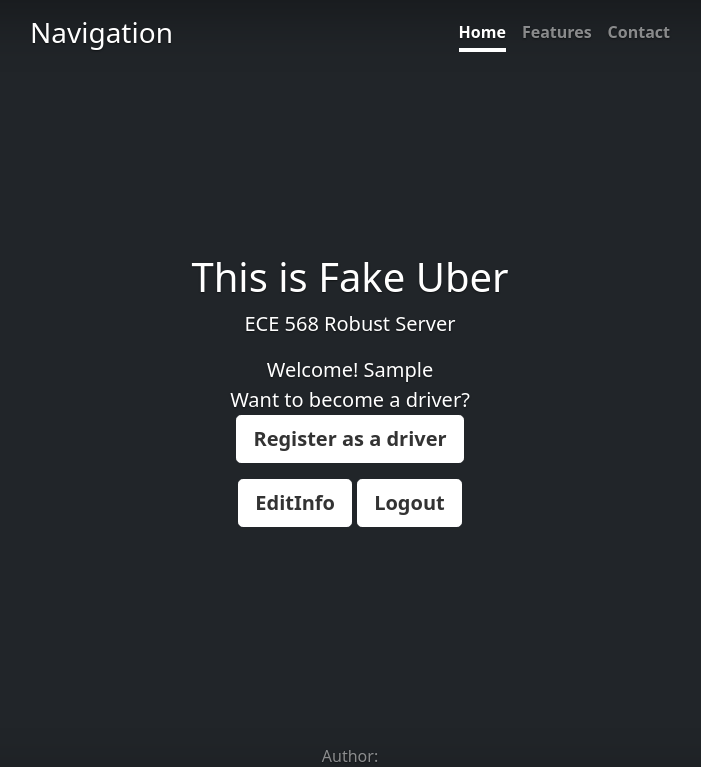
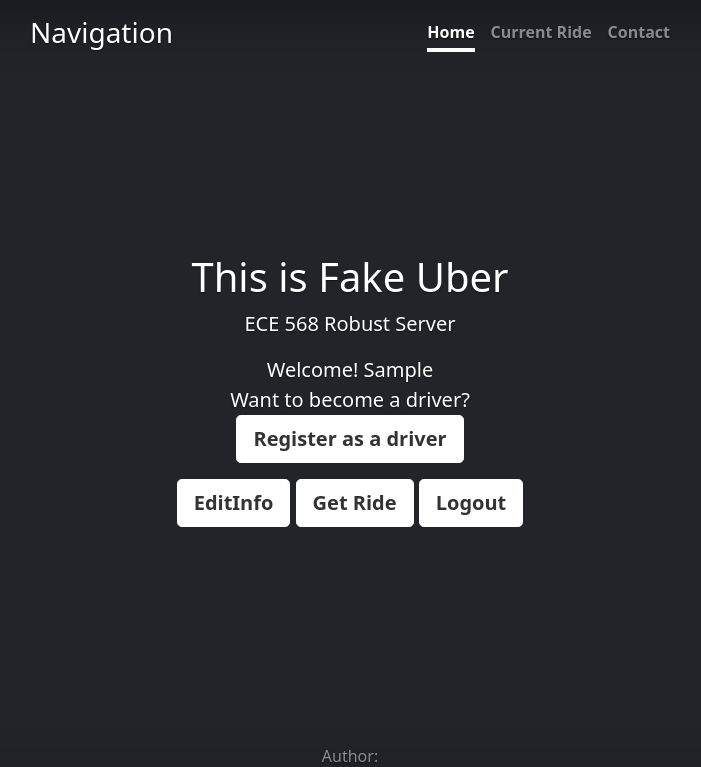
Before and after one commit to Julius-1998/Django, a Django app: page / in a window 1280 px wide. Shown: the top 767 px of the page, without its empty margins (290-991 px from the left). Run offline with Django 4.2, Linux system fonts and the light colour scheme; the visitor is signed in with stand-in values (Sample User, id 1); data that the repository does not hold is empty.

Commit message:
update homepage

```diff
--- a/homepage/templates/homepage/homepage.html
+++ b/homepage/templates/homepage/homepage.html
@@ -31,7 +31,7 @@
       <h3 class="float-md-start mb-0">Navigation</h3>
       <nav class="nav nav-masthead justify-content-center float-md-end">
         <a class="nav-link active" aria-current="page" href="#">Home</a>
-        <a class="nav-link" href="#">Features</a>
+        <a class="nav-link" href="/ride/ride_view">Current Ride</a>
         <a class="nav-link" href="#">Contact</a>
       </nav>
     </div>
@@ -57,6 +57,7 @@
     <p class="lead">
       {% if is_logged_in %}
         <a href="/login/editInfo" class="btn btn-lg btn-secondary fw-bold border-white bg-white">EditInfo</a>
+        <a href="/ride/dashboard" class="btn btn-lg btn-secondary fw-bold border-white bg-white">Get Ride</a>
         <a href="/login/logout" class="btn btn-lg btn-secondary fw-bold border-white bg-white">Logout</a>
       {% endif %}
     </p>
```
